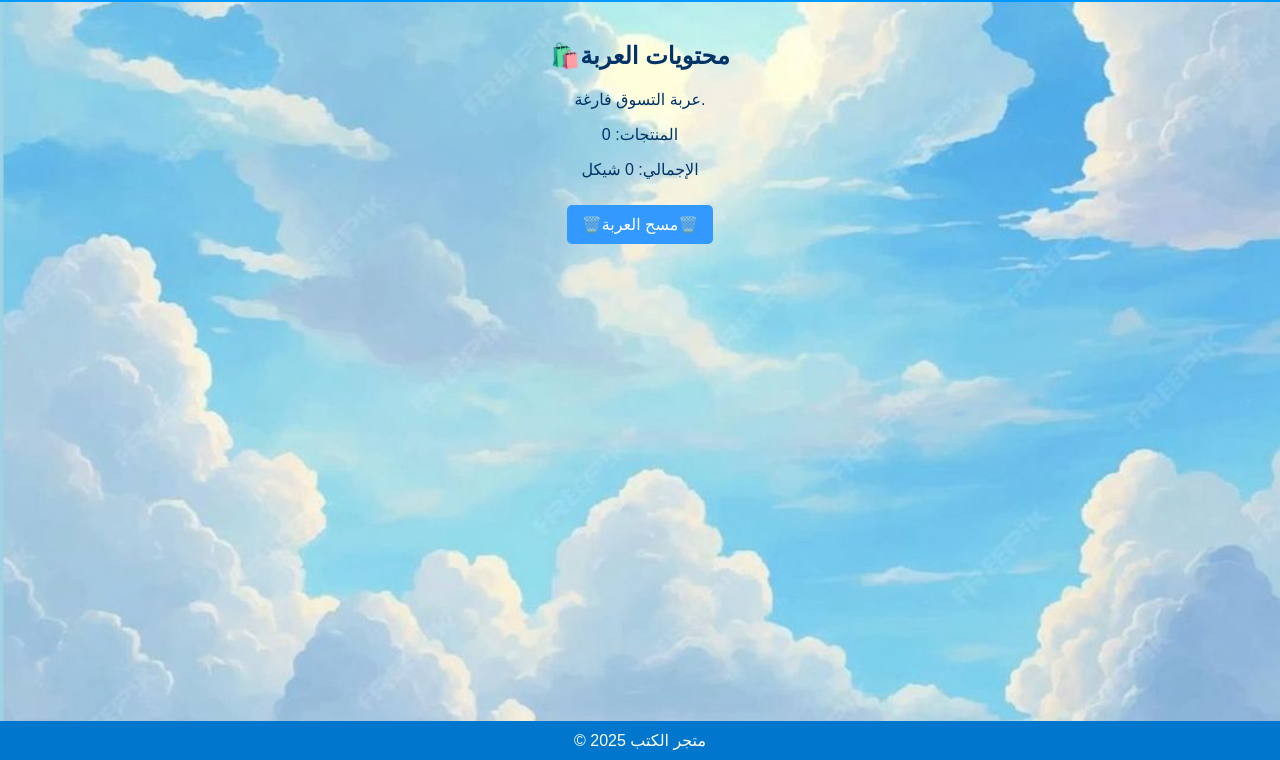
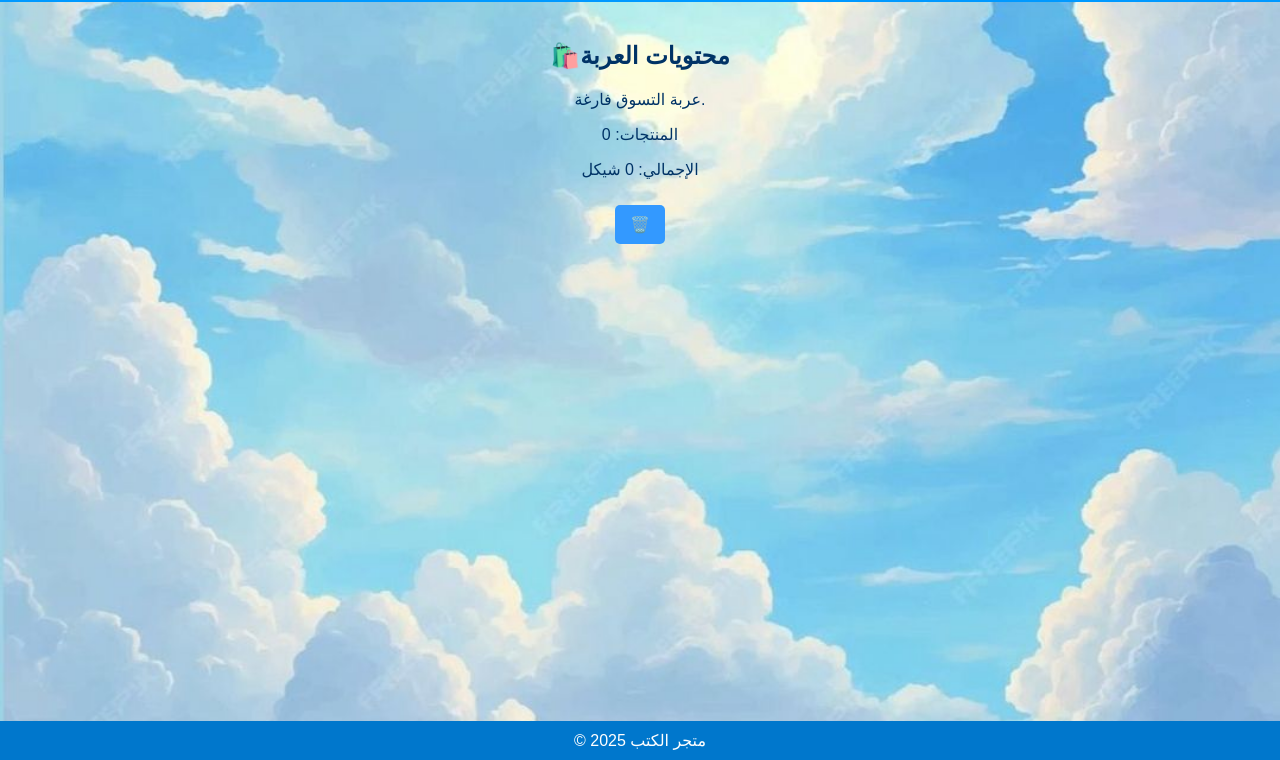
Before and after one commit to salmaturky/BookStore, a plain HTML site: page cart.html in a window 1280 px wide. Shown: the part 40-800 px from the top of the page. Drawn offline with Linux system fonts and the light colour scheme.

Commit message:
Update cart.html

```diff
--- a/cart.html
+++ b/cart.html
@@ -21,7 +21,7 @@
     <div id="cart-items"></div>
     <p id="total-items"></p>
     <p id="total-price"></p>
-    <button onclick="clearCart()">🗑️مسح العربة🗑️</button>
+    <button onclick="clearCart()">🗑️</button>
   </section>
 
   <footer>© 2025 متجر الكتب</footer>
```
